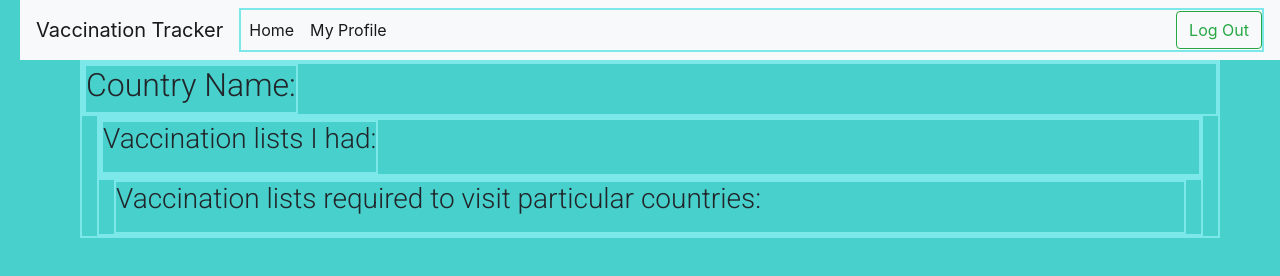
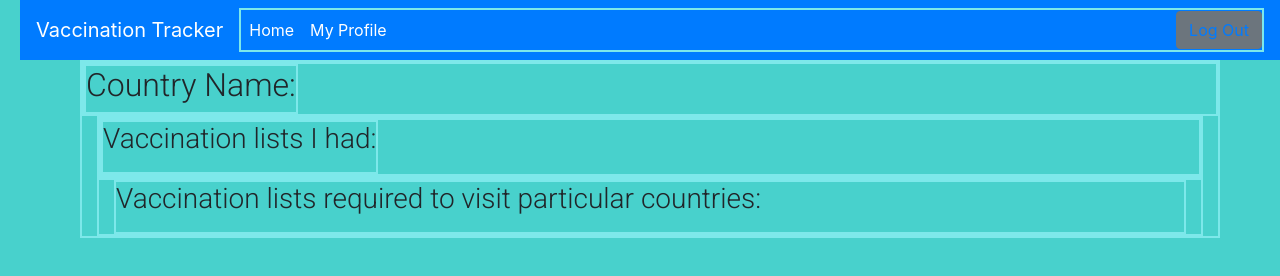
Before and after one commit to ManNeu/Project02-03, a website: page public/assets/destination.html in a window 1280 px wide. Drawn offline with nearby package versions, Linux system fonts and the light colour scheme.

Commit message:
Navbar added to all pages

```diff
--- a/public/assets/destination.html
+++ b/public/assets/destination.html
@@ -1,30 +1,33 @@
 <html lang="en">
+
 <head>
   <meta charset="UTF-8" />
-    <link
-      rel="stylesheet"
-      href="https://cdn.jsdelivr.net/npm/bootstrap@4.5.3/dist/css/bootstrap.min.css"
-      integrity="sha384-TX8t27EcRE3e/ihU7zmQxVncDAy5uIKz4rEkgIXeMed4M0jlfIDPvg6uqKI2xXr2"
-      crossorigin="anonymous"
-    />
+  <link rel="stylesheet" href="https://cdn.jsdelivr.net/npm/bootstrap@4.5.3/dist/css/bootstrap.min.css"
+    integrity="sha384-TX8t27EcRE3e/ihU7zmQxVncDAy5uIKz4rEkgIXeMed4M0jlfIDPvg6uqKI2xXr2" crossorigin="anonymous" />
   <link rel="stylesheet" href="public/assets/css/style1.css" />
   <title>Vaccine information on basis of country</title>
 </head>
 
 <body>
-    <nav class="navbar navbar-expand-lg navbar-light bg-light">
+  <nav class="navbar navbar-expand-lg navbar-dark bg-primary">
     <a class="navbar-brand" href="./index.html">Vaccination Tracker</a>
-      <button
-        class="navbar-toggler"
-        type="button"
-        data-toggle="collapse"
-        data-target="#navbarSupportedContent"
-        aria-controls="navbarSupportedContent"
-        aria-expanded="false"
-        aria-label="Toggle navigation"
-      >
+    <button class="navbar-toggler" type="button" data-toggle="collapse" data-target="#navbarSupportedContent"
+      aria-controls="navbarSupportedContent" aria-expanded="false" aria-label="Toggle navigation">
       <span class="navbar-toggler-icon"></span>
     </button>
+
+    <div class="collapse navbar-collapse" id="navbarSupportedContent">
+      <ul class="navbar-nav mr-auto">
+        <li class="nav-item active">
+          <a class="nav-link" href="./index.html">Home</a>
+        </li>
+        <li class="nav-item active">
+          <a class="nav-link" href="./profile.html">My Profile</a>
+        </li>
+      </ul>
+      <button class="btn btn-secondary my-2 my-sm-0" type="submit"><a href="./logout">Log Out</a></button>
+    </div>
+  </nav>
 
   <div class="collapse navbar-collapse" id="navbarSupportedContent">
     <ul class="navbar-nav mr-auto">
@@ -65,4 +68,5 @@
   <script src="./js/index.js"></script>
   <script src="./js/destination.js"></script>
 </body>
+
 </html>
```
Also changed, not shown: public/assets/profile.html (+19 -0 lines). Lines whose indentation alone changed are shown as unchanged.
